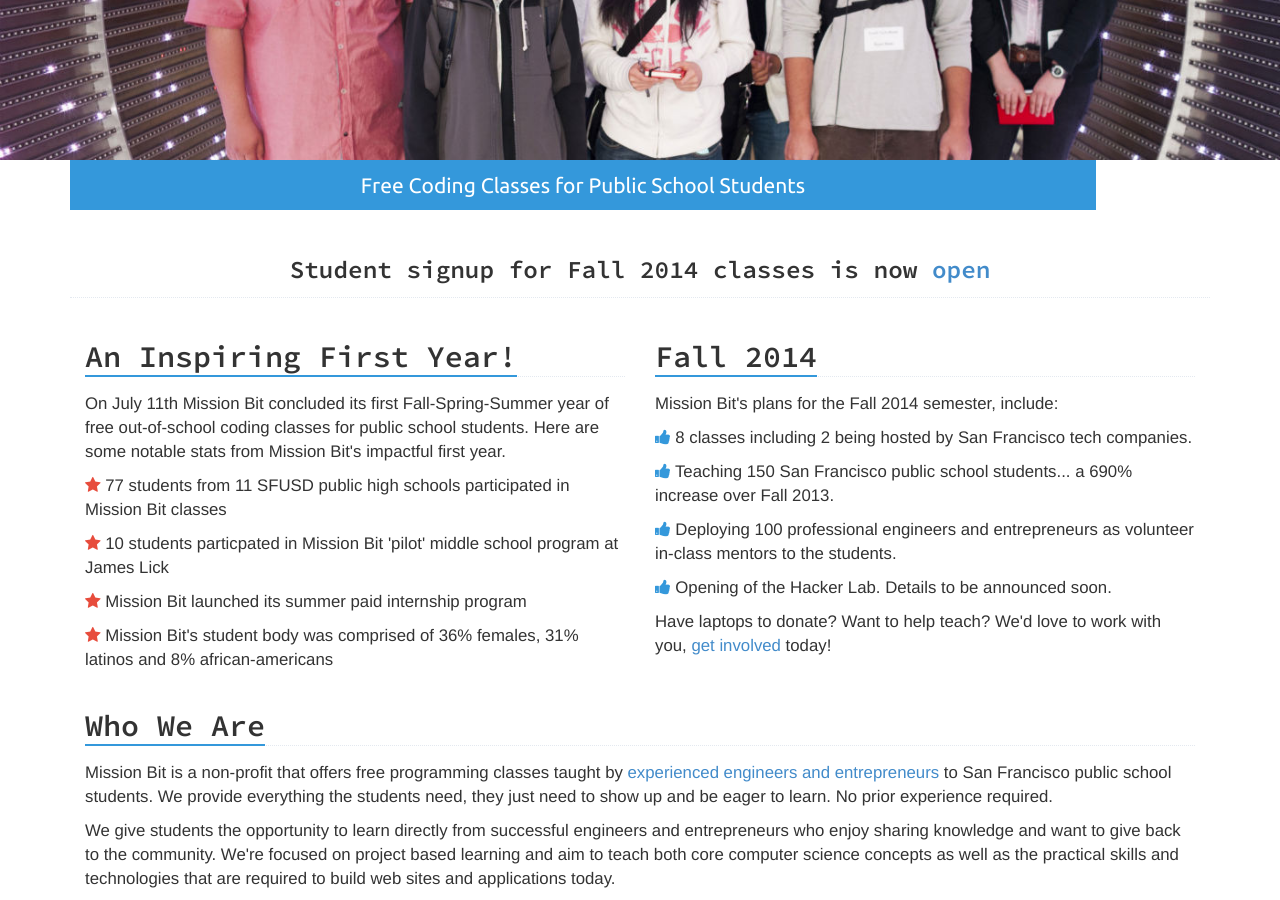
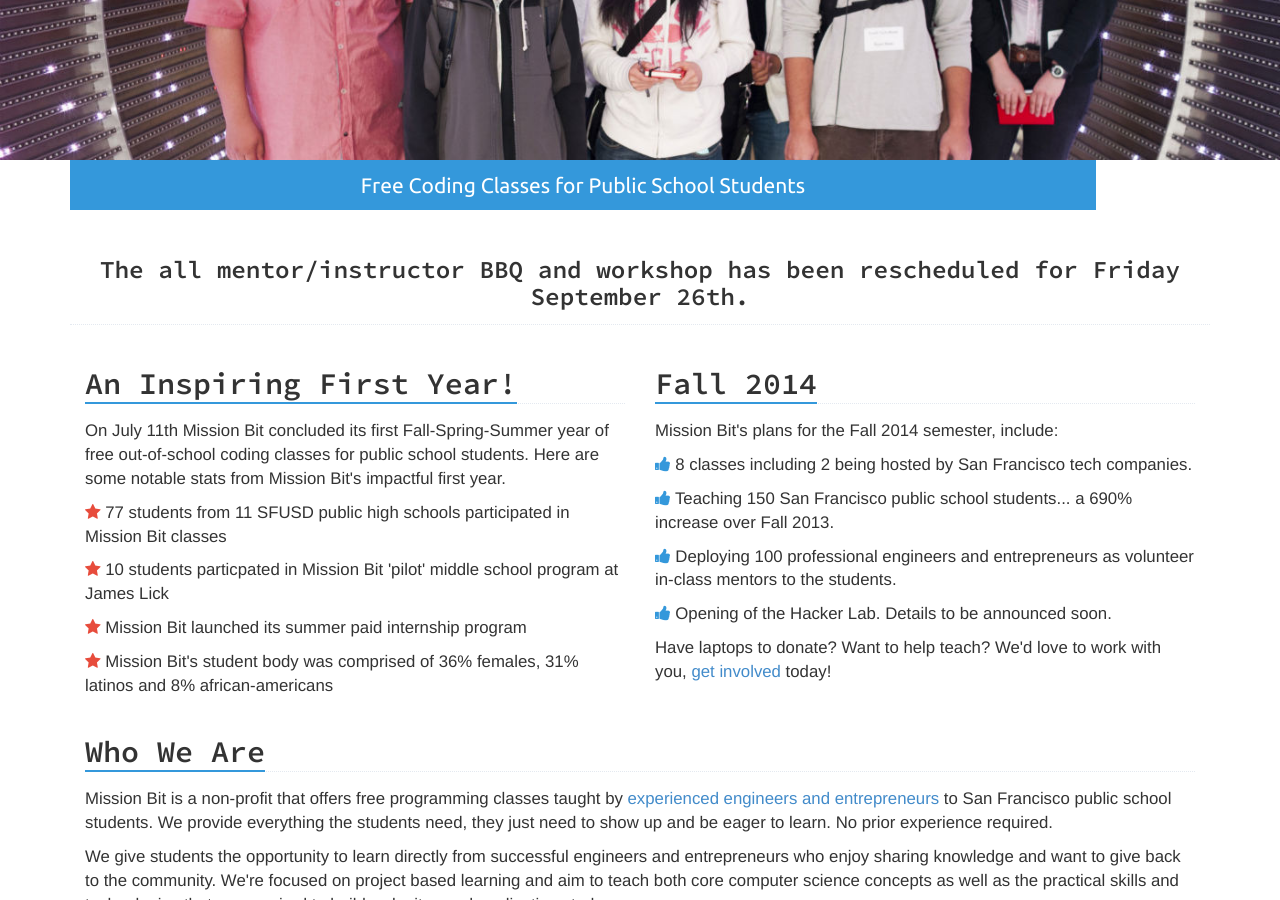
Before and after one commit to MissionBit/missionbit.github.io, a Jekyll site: the page built from index.html, in a window 1280 px wide and 900 px high, scrolled down 369 px. Built offline with Jekyll 4.4.1, drawn with Linux system fonts in a browser that asks for light colours; some web fonts are replaced.

Commit message:
BBQ notice

```diff
--- a/index.html
+++ b/index.html
@@ -12,7 +12,7 @@
 
     <div id="short-films-div" class="section">
         <div class="headline col-md-12 open-signups">
-            <h1> Student signup for Fall 2014 classes is now <a href="http://www.rollcall.in"> open </a></h1>
+            <h1> The all mentor/instructor BBQ and workshop has been rescheduled for Friday September 26th. </h1>
         </div>
         <div class="col-md-6">
             <div class="headline">
```
